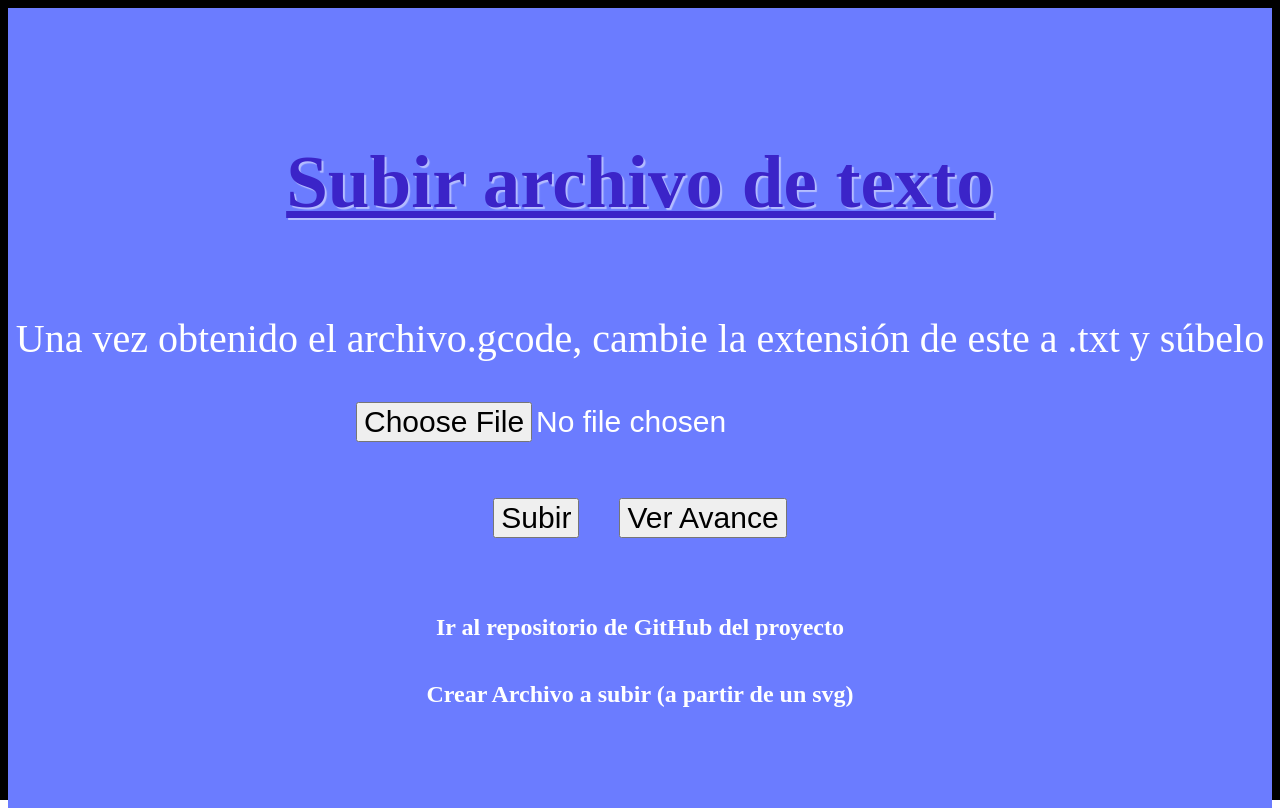
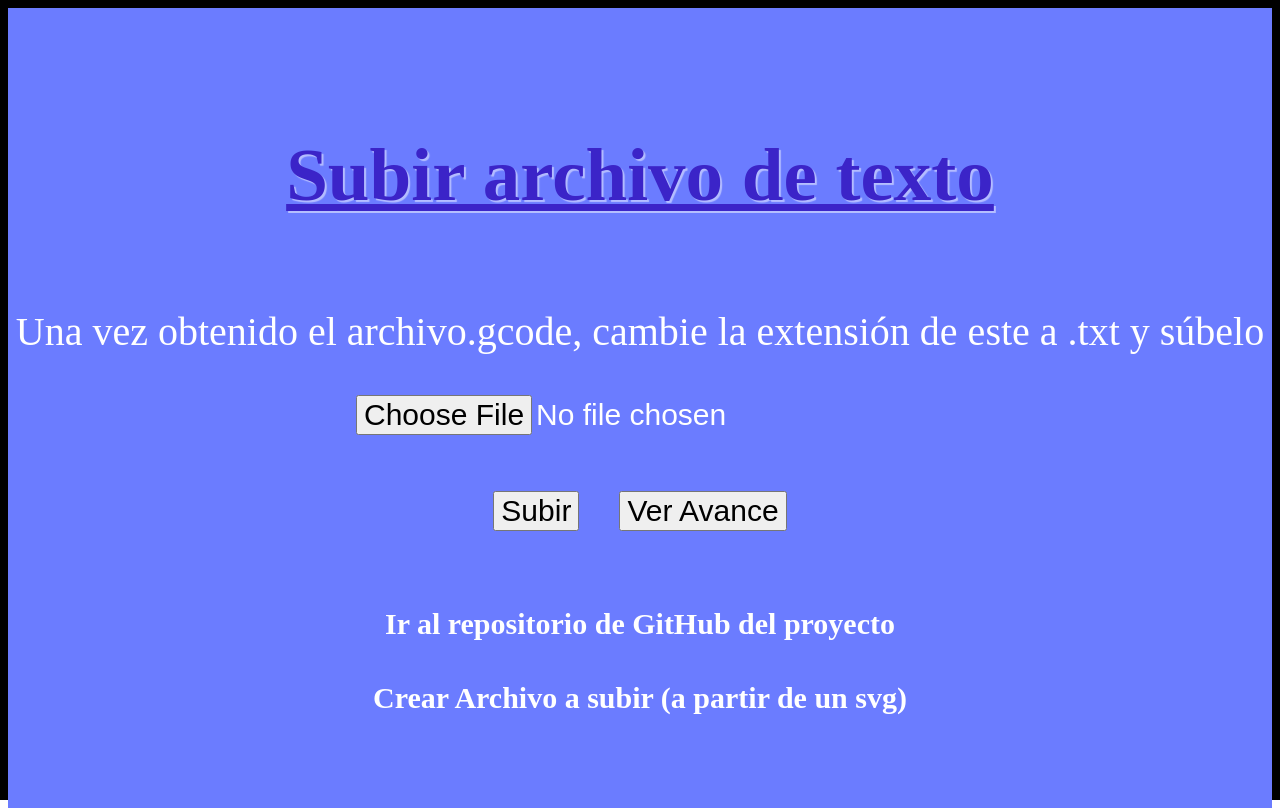
Before and after one commit to CristianMustone/CristianMustone.github.io, a plain HTML site: page index.html in a window 1280 px wide. Drawn offline with Linux system fonts and the light colour scheme.

Commit message:
Update index.html

```diff
--- a/index.html
+++ b/index.html
@@ -75,6 +75,12 @@
                     console.error("Error en la solicitud GET: " + error);
                 });
         }
+
+        function redirectToSlicer() {
+            // Redirige al archivo HTML dentro del repositorio
+            window.location.href = "Info.html";
+        }
+
     </script>
 
 
@@ -173,8 +179,8 @@
             <button onclick="PedirAvance()" class="text-button">Ver Avance</button>
         </div>
         <br><br>
-        <h2 onclick="redirectToGitHub()" style="cursor: pointer;">Ir al repositorio de GitHub del proyecto</h2>
-        <h2 onclick="redirectToSlicer()" style="cursor: pointer;">Crear Archivo a subir (a partir de un svg)</h2>
+        <h2 onclick="redirectToGitHub()" style="cursor: pointer;" class="text-button">Ir al repositorio de GitHub del proyecto</h2>
+        <h2 onclick="redirectToSlicer()" style="cursor: pointer;" class="text-button">Crear Archivo a subir (a partir de un svg)</h2>
     </div>
     <div class="background"></div>
 </body>
```
